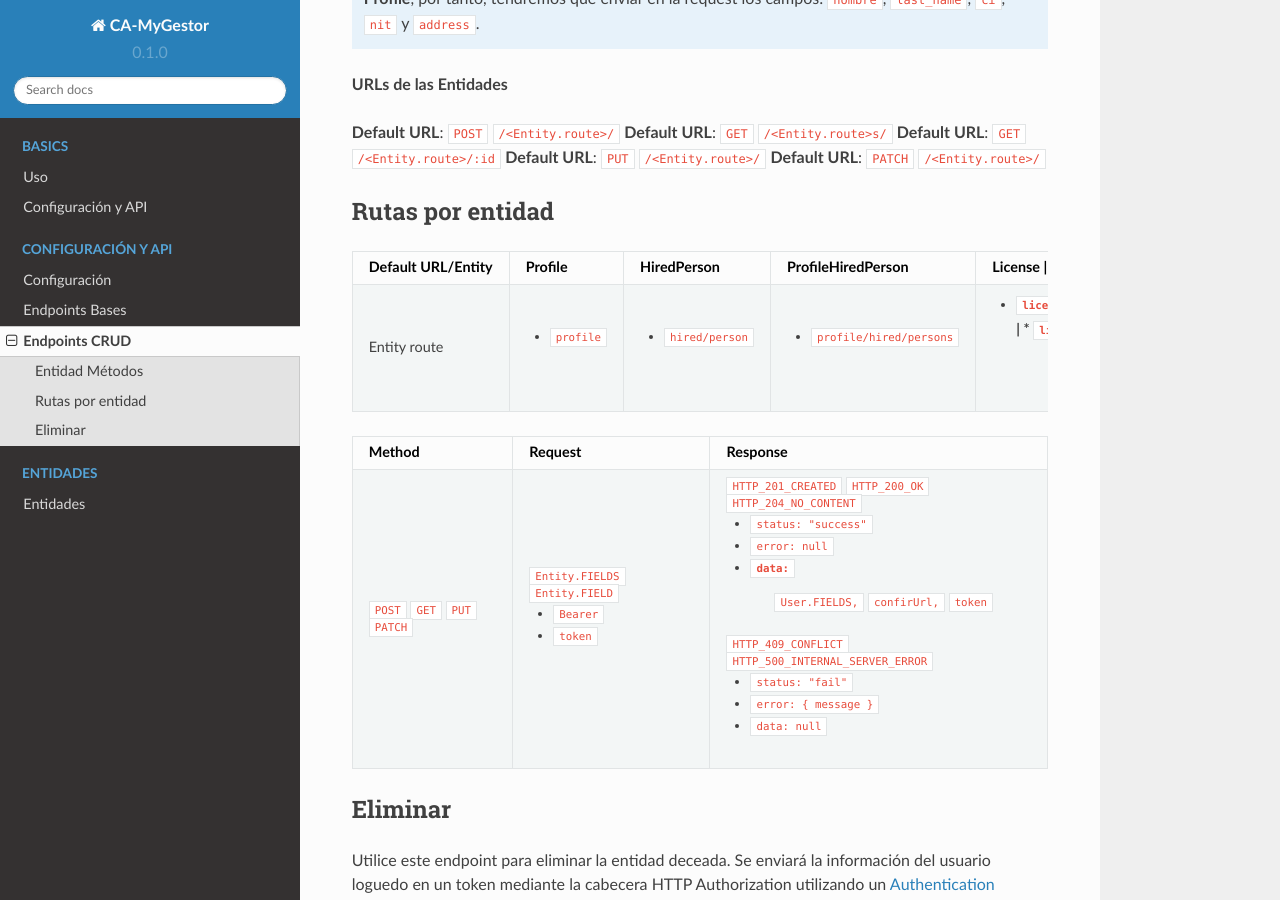
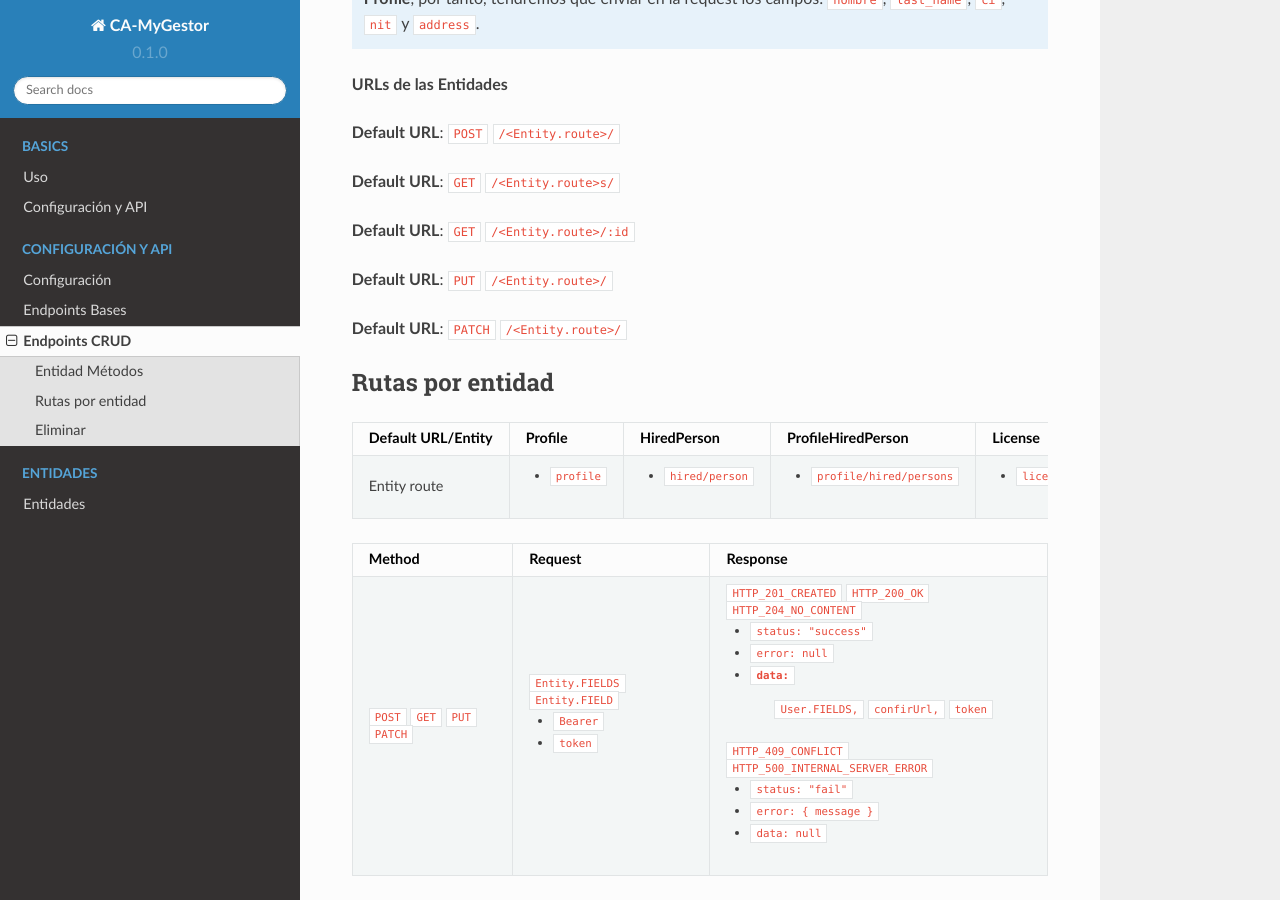
Before and after one commit to randy930529/api-rest-dj, a Sphinx documentation site: the page built from docs/source/manager.rst, in a window 1280 px wide and 900 px high, scrolled down 491 px. Built offline with Sphinx 7.4.7 and the Read the Docs theme 2.0.0, drawn with Linux system fonts in a browser that asks for light colours.

Commit message:
Update entities.rst and manager.rst

```diff
--- a/docs/source/entities.rst
+++ b/docs/source/entities.rst
@@ -51,7 +51,7 @@ Perfil para una persona contratada
 
 .. note::
 
-   Gestiona los perfiles para una persona contratada agregando o eliminando una entidad ``ProfileHiredPerson``.
+   Gestiona los perfiles para una persona contratada agregando o eliminando una entidad **ProfileHiredPerson**.
 
 **ProfileHiredPerson**
 
@@ -70,7 +70,7 @@ Licensias para usuario
 
 .. note::
 
-   Gestiona las licensia para una usuario determinado agregando o eliminando una entidad ``LicenseUser``.
+   Gestiona las licensia para una usuario determinado agregando o eliminando una entidad **LicenseUser**.
 
 **LicenseUser**
 
--- a/docs/source/manager.rst
+++ b/docs/source/manager.rst
@@ -15,9 +15,13 @@ Utilícese estos endpoint para gestionar los datos de los modelos de la base de
 **URLs de las Entidades**
 
 **Default URL**: ``POST`` ``/<Entity.route>/``
+
 **Default URL**: ``GET`` ``/<Entity.route>s/``
+
 **Default URL**: ``GET`` ``/<Entity.route>/:id``
+
 **Default URL**: ``PUT`` ``/<Entity.route>/``
+
 **Default URL**: ``PATCH`` ``/<Entity.route>/``
 
 Rutas por entidad
@@ -25,7 +29,7 @@ Rutas por entidad
 
 +--------------------+----------------+--------------------+-----------------------------+---------------+--------------------+
 | Default URL/Entity |  Profile       | HiredPerson        | ProfileHiredPerson          | License       | LicenseUser        |
-+====================+================+====================+=============================+====================================+
++====================+================+====================+=============================+===============+====================+
 | Entity route       | * ``profile``  | * ``hired/person`` | * ``profile/hired/persons`` | * ``license`` | * ``license/user`` |
 |                    |                |                    |                             |               |                    |
 +--------------------+----------------+--------------------+-----------------------------+---------------+--------------------+
```
